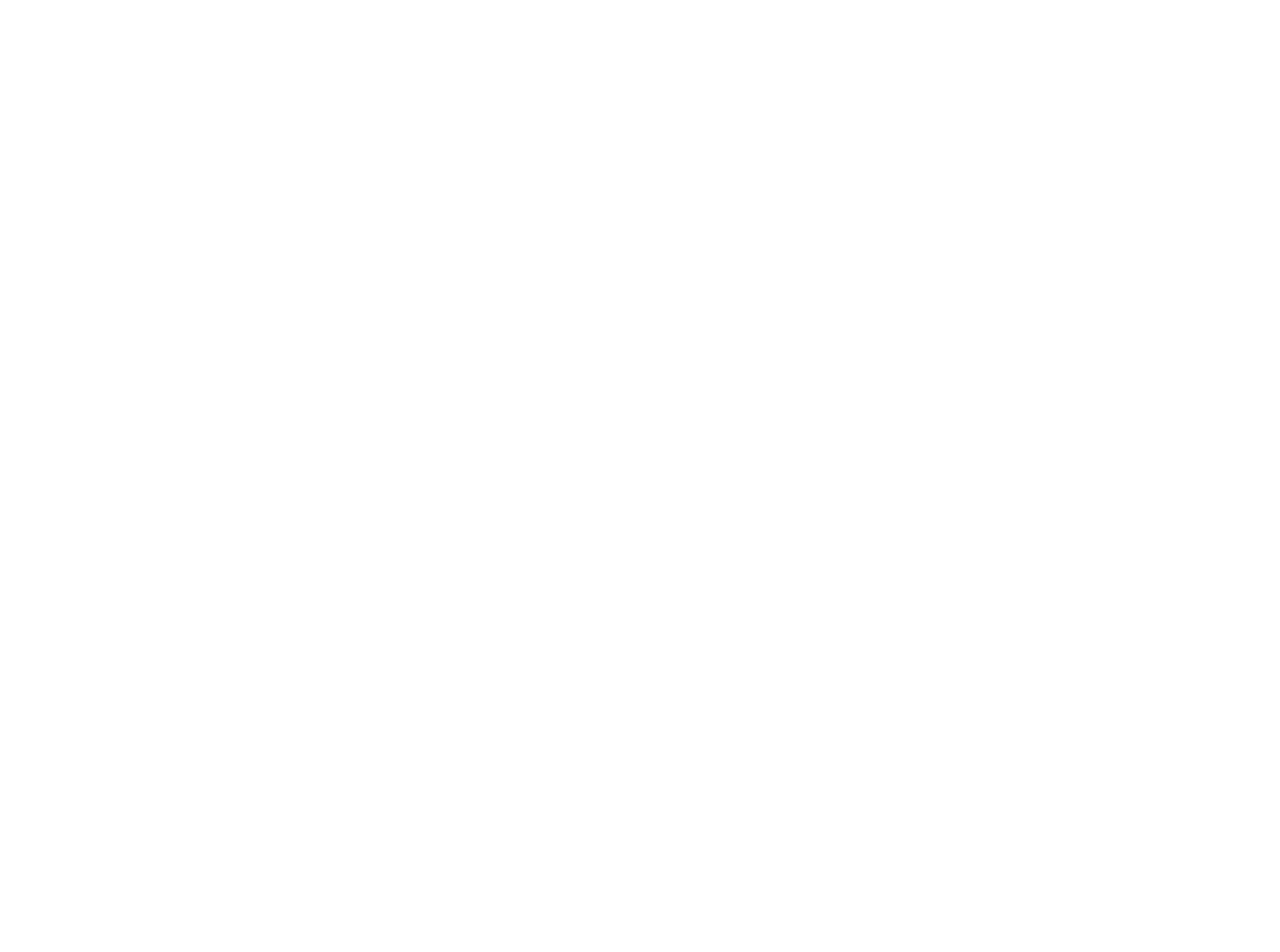
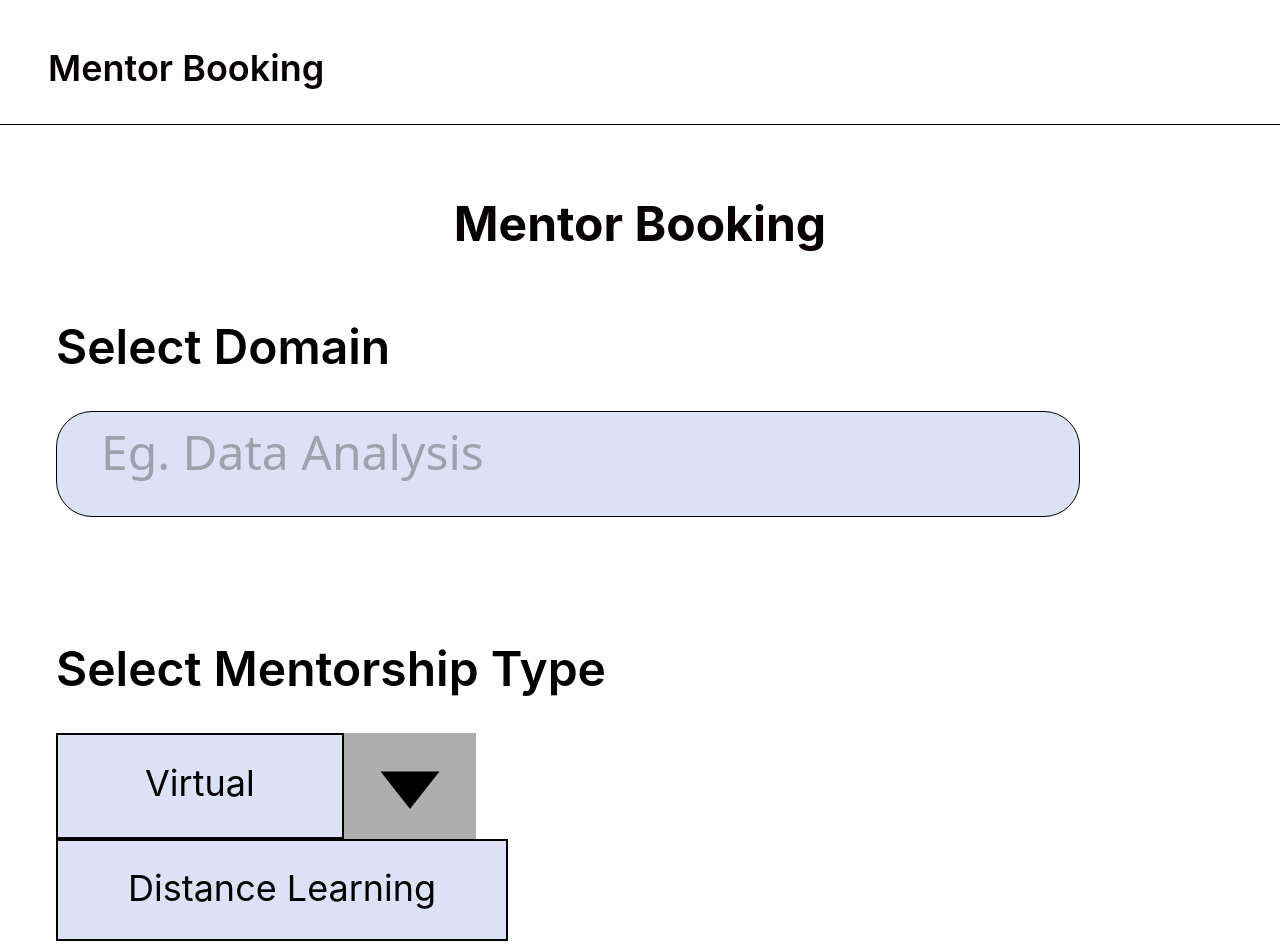
Before and after one commit to AMITKURIL98/Job-Portal_App, a React (Vite) app: page /mentor2 in a window 1280 px wide. Before the commit this address had no page. Shown: the top 952 px of the page. Before the commit the page ends 800 px from the top, so only its background shows below. Built offline with nearby package versions, Linux system fonts and the light colour scheme.

Commit message:
mentor_page2 added

```diff
--- a/src/App.jsx
+++ b/src/App.jsx
@@ -17,6 +17,7 @@
 import MentorBooking from "./components/MentorBooking"
 import CarrerPlanning from "./components/CarrerPlanning";
 import LiveProject from "./components/LiveProject";
+import MentorBooking2 from "./components/MentorBooking2";
 
 function App() {
   return (
@@ -39,6 +40,7 @@
         <Route path="mentor" element={<MentorBooking />} />
         <Route path="Carrerplanning" element={<CarrerPlanning />} />
         <Route path="liveproject" element={<LiveProject />} />
+        <Route path="mentor2" element={<MentorBooking2 />} />
       </Routes>
     </>
   );
--- /dev/null
+++ b/src/components/MentorBooking2.jsx
@@ -0,0 +1,40 @@
+import React from 'react'
+
+const MentorBooking2 = () => {
+  return (
+    <>
+      <div className="text-[#080101] text-4xl font-[Inter] font-semibold pl-12 pt-12 pb-9 break-words">
+        Mentor Booking
+      </div>
+      <hr className="border-black" />
+      <div className="flex justify-center text-[#080101] text-5xl font-[Inter] font-bold py-[75px]">
+        Mentor Booking
+      </div>
+      <div className="text-5xl text-black font-[Inter] font-semibold pb-10 ml-14">
+        Select Domain
+      </div>
+      <input
+        className="w-4/5 bg-[#DCE1F6] border-[1px] border-black rounded-[36px] placeholder:text-5xl placeholder: px-11 py-10 ml-14 "
+        type="text"
+        placeholder="Eg. Data Analysis"
+      />
+      <div className="text-black text-5xl font-[Inter] font-semibold break-words ml-14 mt-32 mb-10">
+        Select Mentorship Type
+      </div>
+      <div className="flex">
+        <div className="text-black text-4xl font-[Inter] font-normal break-words px-[87px] py-7 bg-[#DCE1F6] ml-14 border-2 border-black">
+          Virtual
+        </div>
+        <img src="./img/Downbutton.svg" alt="Downbutton" />
+      </div>
+      <div className="text-black text-4xl font-[Inter] font-normal break-words px-[70px] pt-[27px] pb-[31px] inline-flex bg-[#DCE1F6] ml-14 border-2 border-black mb-20">
+        Distance Learning
+      </div>
+      <table>
+
+      </table>
+    </>
+  );
+}
+
+export default MentorBooking2
```
